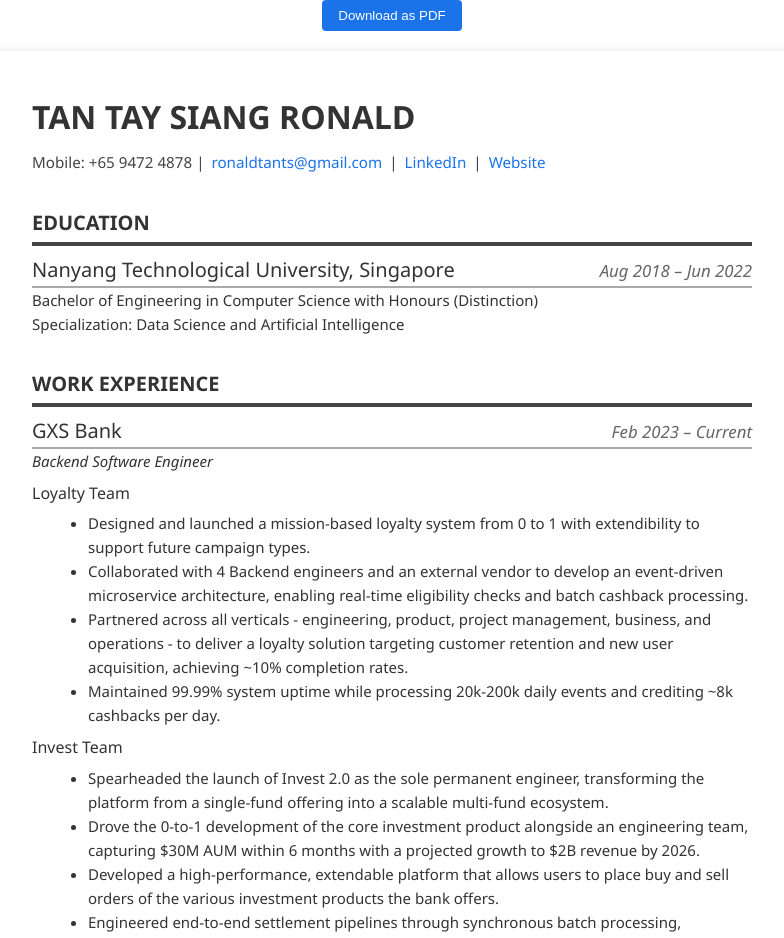
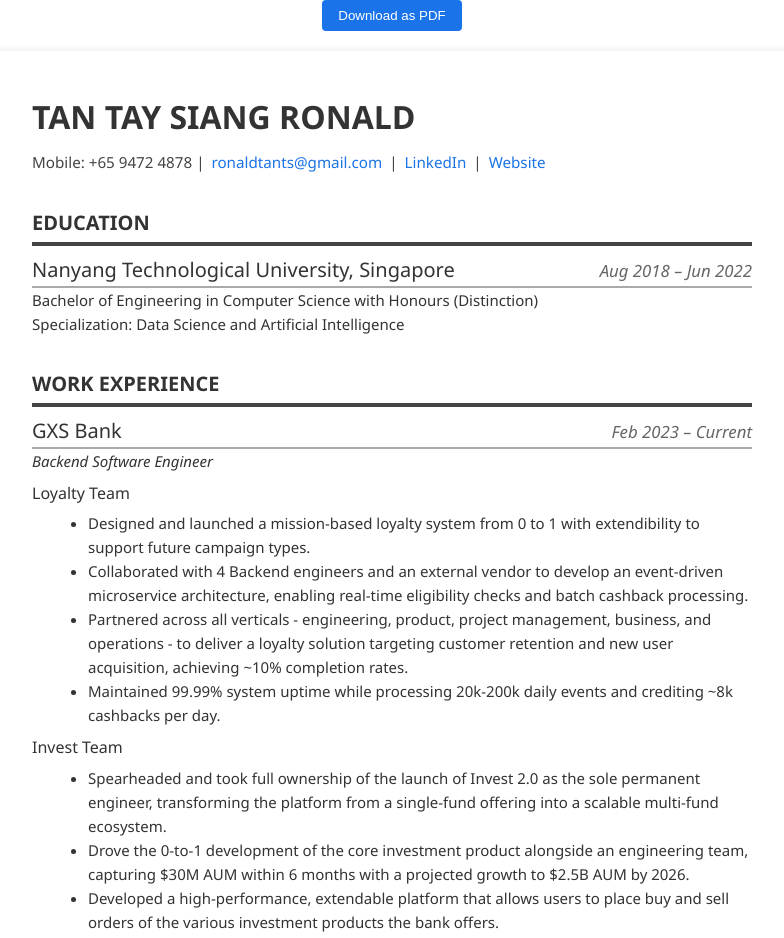
Before and after one commit to ronaldtants/resume, a Vue app: page /resume in a window 1280 px wide. Shown: the top 938 px of the page, without its empty margins (248-1032 px from the left). Built offline with nearby package versions, Linux system fonts and the light colour scheme; the HTML template or start-up script is replaced by a standard one.

Commit message:
updated resume

```diff
--- a/src/views/ResumeView.vue
+++ b/src/views/ResumeView.vue
@@ -53,12 +53,13 @@
       <p class="sub-para-header">Invest Team</p>
       <ul>
         <li>
-          Spearheaded the launch of Invest 2.0 as the sole permanent engineer, transforming the
-          platform from a single-fund offering into a scalable multi-fund ecosystem.
+          Spearheaded and took full ownership of the launch of Invest 2.0 as the sole permanent
+          engineer, transforming the platform from a single-fund offering into a scalable multi-fund
+          ecosystem.
         </li>
         <li>
           Drove the 0-to-1 development of the core investment product alongside an engineering team,
-          capturing $30M AUM within 6 months with a projected growth to $2B revenue by 2026.
+          capturing $30M AUM within 6 months with a projected growth to $2.5B AUM by 2026.
         </li>
         <li>
           Developed a high-performance, extendable platform that allows users to place buy and sell
```
